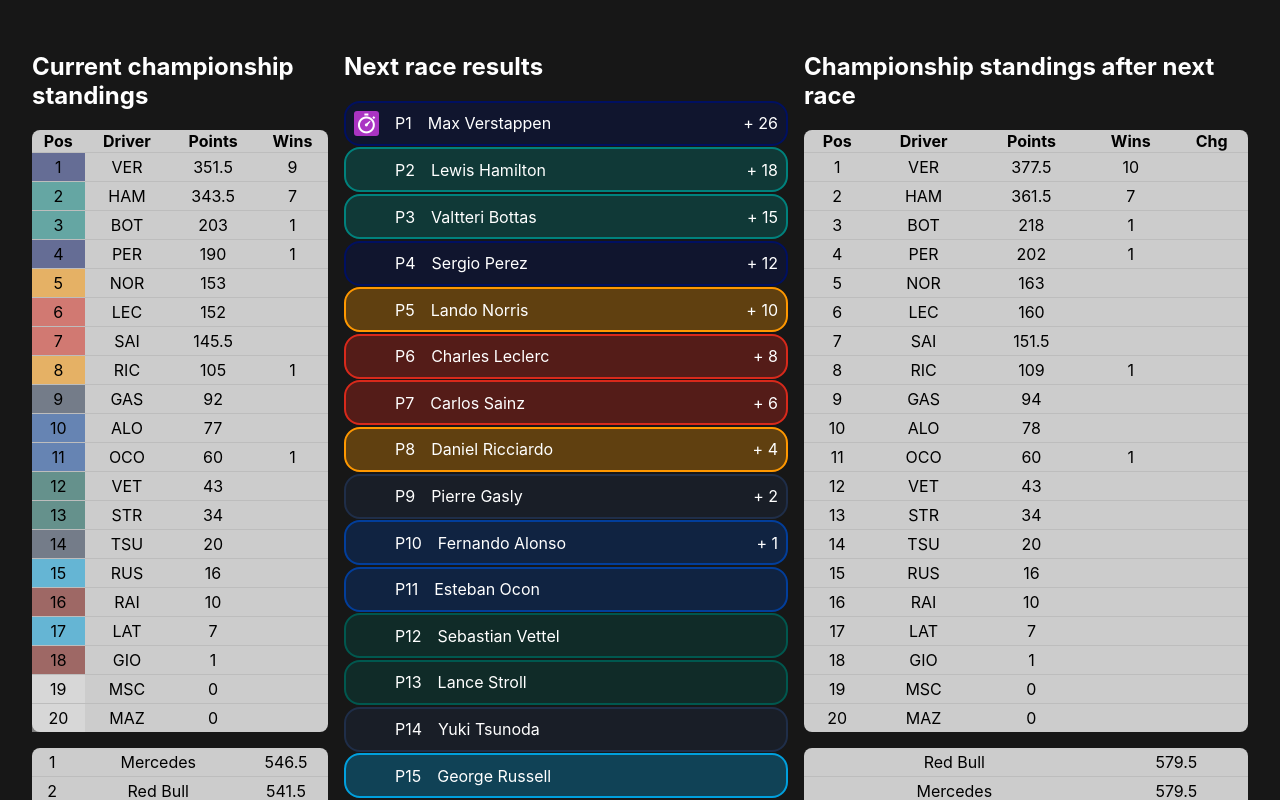
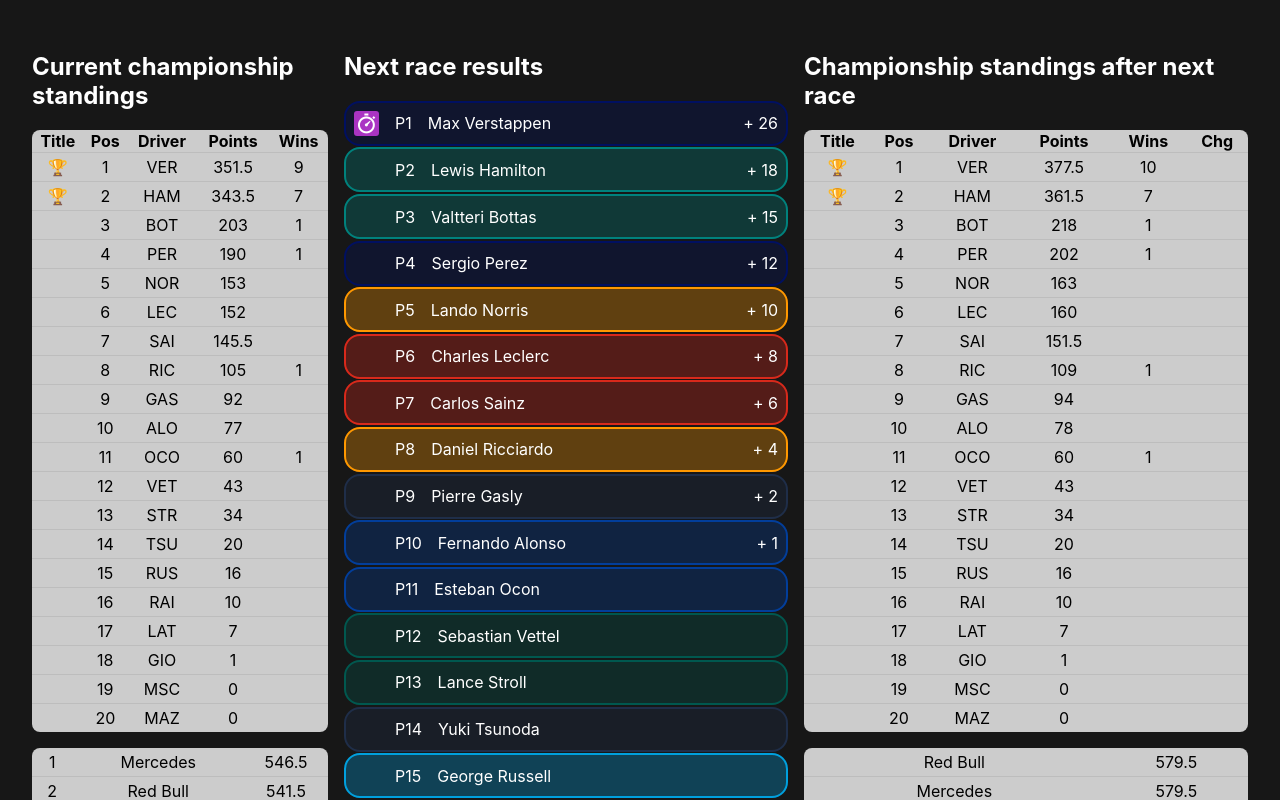
Before and after one commit to ddx32/f1-calculator, a React (Create React App) app: page / in a window 1280 px wide. Shown: the top 800 px of the page. Built offline with nearby package versions, Linux system fonts and the light colour scheme.

Commit message:
Add Chance for title column

```diff
--- a/src/components/afterRaceStandings.js
+++ b/src/components/afterRaceStandings.js
@@ -3,6 +3,7 @@ import {
   getDriversChampionshipPositionChange,
   getUpdatedConstructorsPointsStandings,
 } from "../utils/pointsCalculations";
+import { getTitleChance } from "../utils/getTitleChance";
 
 function getPositionChange(driver, index) {
   const changeValue = getDriversChampionshipPositionChange(driver, index);
@@ -42,6 +43,7 @@ export default function AfterRaceStandings({ raceResults }) {
         <h2>Championship standings after next race</h2>
         <table className="standings">
           <tr>
+            <th>Title</th>
             <th>Pos</th>
             <th>Driver</th>
             <th>Points</th>
@@ -50,6 +52,9 @@ export default function AfterRaceStandings({ raceResults }) {
           </tr>
           {updatedPointsStandings.map((driver, index) => (
             <tr>
+              <td>
+                {getTitleChance(updatedPointsStandings, index, 1) && "🏆"}
+              </td>
               <td>{index + 1}</td>
               <td>{driver.abbreviation}</td>
               <td>{driver.points}</td>
--- a/src/components/currentStandings.js
+++ b/src/components/currentStandings.js
@@ -4,7 +4,7 @@ import {
   getDriverStandings,
   getConstructorStandings,
 } from "../utils/getStandings";
-import { getTeamByName } from "../utils/getTeam";
+import { getTitleChance } from "../utils/getTitleChance";
 
 export default function CurrentStandings() {
   return (
@@ -13,6 +13,7 @@ export default function CurrentStandings() {
         <h2>Current championship standings</h2>
         <table className="standings">
           <tr>
+            <th>Title</th>
             <th>Pos</th>
             <th>Driver</th>
             <th>Points</th>
@@ -20,13 +21,8 @@ export default function CurrentStandings() {
           </tr>
           {getDriverStandings(driverData).map((driver, index) => (
             <tr>
-              <td
-                style={{
-                  backgroundColor: `${getTeamByName(driver.team).color}80`,
-                }}
-              >
-                {index + 1}
-              </td>
+              <td>{getTitleChance(driverData, index, 2) && "🏆"}</td>
+              <td>{index + 1}</td>
               <td>{driver.abbreviation}</td>
               <td>{driver.points}</td>
               <td>{driver.wins > 0 && driver.wins}</td>
--- /dev/null
+++ b/src/utils/getTitleChance.js
@@ -0,0 +1,11 @@
+const pointsPerRound = 26;
+
+export function getTitleChance(standings, index, roundsToGo) {
+  const currentPoints = standings[index].points;
+  const maximumPoints = pointsPerRound * roundsToGo + currentPoints;
+  const otherDrivers = standings.filter(
+    (driver, listIndex) => index !== listIndex
+  );
+
+  return !otherDrivers.some((driver) => driver.points > maximumPoints);
+}
```
